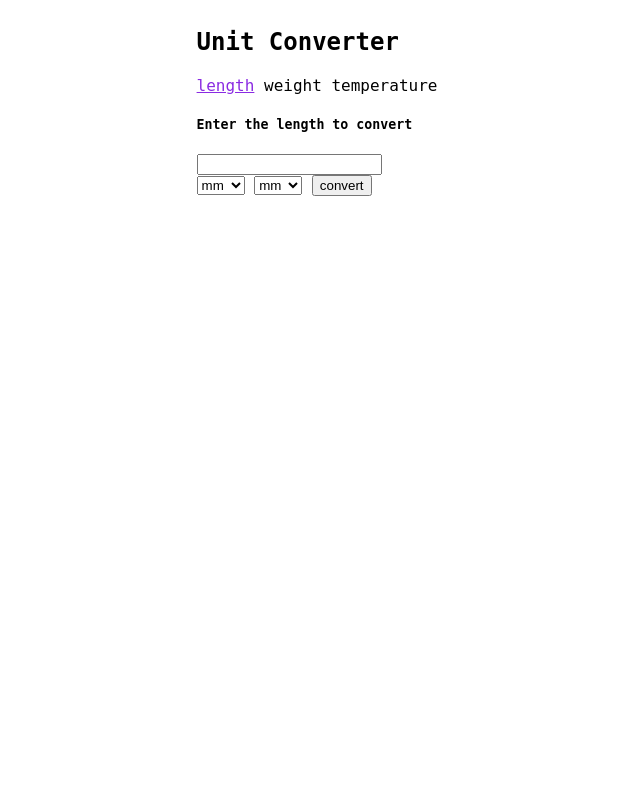
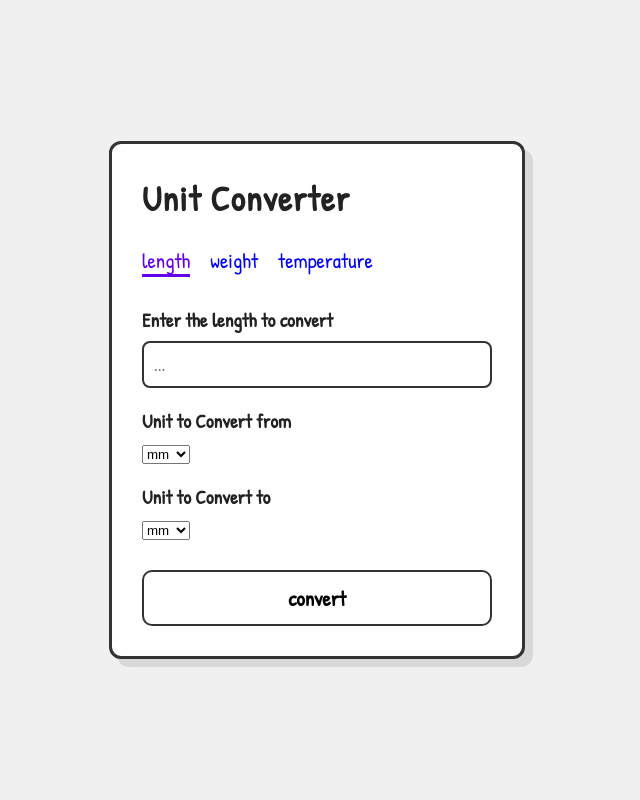
Before and after one commit to kwelle-svg/Unit-Converter, a FastAPI app: page /length/ in a window 1280 px wide. Shown: the whole page, without its empty margins (323-963 px from the left). Run offline with FastAPI, Linux system fonts and the light colour scheme.

Commit message:
third commit

```diff
--- a/app/main.py
+++ b/app/main.py
@@ -21,9 +21,9 @@ async def root(request: Request):
 
 @app.post("/postdata")
 async def number_postdata(number = Form(), convert_to=Form(), convert_from=Form()):
-    return RedirectResponse(url=f"/{convert_length(float(number), convert_to=convert_to, convert_from=convert_from)}", status_code=status.HTTP_303_SEE_OTHER)
+    return RedirectResponse(url=f"/{convert_unit(float(number), convert_to=convert_to, convert_from=convert_from)}", status_code=status.HTTP_303_SEE_OTHER)
 
-def convert_length(numb: int,
+def convert_unit(numb: int,
     convert_from, convert_to) -> str:
     if convert_from in length.length:
         path = "length"
--- a/app/static/style.css
+++ b/app/static/style.css
@@ -1,19 +1,117 @@
-body{
-    font-family: Andale Mono, monospace;
+body {
+    font-family: 'Patrick Hand', cursive;
+    background-color: #f0f0f0;
+    display: flex;
+    justify-content: center;
+    align-items: center;
+    height: 100vh;
+    margin: 0;
+    color: #222;
 }
 
-.container{
+.card {
+    background: white;
+    border: 3px solid #333;
+    border-radius: 12px;
+    padding: 30px;
+    width: 350px;
+    box-shadow: 8px 8px 0px rgba(0,0,0,0.1);
+}
+
+h1 {
+    margin-top: 0;
+    font-size: 2.2rem;
+    letter-spacing: 1px;
+}
+
+.tabs {
+    display: flex;
+    gap: 20px;
+    margin-bottom: 30px;
+    font-size: 1.3rem;
+}
+
+.tab {
+    cursor: pointer;
+    transition: color 0.2s;
+}
+
+.tab.active {
+    color: #6200ee;
+    border-bottom: 3px solid #6200ee;
+}
+
+.form-group {
+    margin-bottom: 20px;
+}
+
+label {
+    display: block;
+    margin-bottom: 8px;
+    font-size: 1.2rem;
+    font-weight: bold;
+}
+
+input {
+    width: 100%;
+    padding: 10px;
+    border: 2px solid #333;
+    border-radius: 8px;
+    box-sizing: border-box;
+    font-family: 'Patrick Hand', cursive;
+    font-size: 1.1rem;
+    outline: none;
+}
+
+input:focus {
+    border-color: #6200ee;
+}
+
+.button {
+    margin-top: 10px;
+    padding: 12px 35px;
+    background: white;
+    border: 2px solid #333;
+    border-radius: 10px;
+    font-family: 'Patrick Hand', cursive;
+    font-size: 1.3rem;
+    font-weight: bold;
+    cursor: pointer;
+    transition: all 0.2s;
+}
+
+.button:hover {
+    background: #f0f0f0;
+    transform: translateY(-2px);
+    box-shadow: 0 4px 0 rgba(0,0,0,0.1);
+}
+
+.button:active {
+    transform: translateY(0);
+}
+
+a{
+    /* color: black; */
+    text-decoration: none;
+}
+
+a:visited{
+    color: rgba(0,0,0,0.1);
+}
+
+h2{
+    text-align: center;
+}
+
+/* .container{
     display: flex;
     justify-content: center;
     align-items: center;
 }
 
-a{
-    color: black;
-    text-decoration: none;
-}
+
 
 .button{
     color: blueviolet;
     text-decoration: underline;
-}
+} */
--- a/app/templates/base.html
+++ b/app/templates/base.html
@@ -1,18 +1,20 @@
 <!DOCTYPE html>
-<html lang="en">
+<html lang="ru">
 <head>
     <meta charset="UTF-8">
     <meta name="viewport" content="width=device-width, initial-scale=1.0">
+    <title>Unit Converter UI</title>
+    <link href="https://fonts.googleapis.com/css2?family=Patrick+Hand&display=swap" rel="stylesheet">
     <link rel="stylesheet" href="{{ url_for('static', path='style.css') }}">
-    <title>Document</title>
 </head>
 <body>
-    <div class="container">
-        <div>
-            <h2>Unit Converter</h2>
-            {% block content %}
-            {% endblock %}
-        </div>
-    </div>
+
+<div class="card">
+    <h1>Unit Converter</h1>
+    {% block content %}
+    {% endblock %}
+
+</div>
+
 </body>
 </html>
--- a/app/templates/index.html
+++ b/app/templates/index.html
@@ -1,24 +1,38 @@
 {% extends 'base.html' %}
 {% block content %}
-    <a href="/length" {% if values[0]=='mm' %}class="button"{% endif %}>length</a>
-    <a href="/weight" {% if values[0]=='mg' %}class="button"{% endif %}>weight</a>
-    <a href="/temperature" {% if values[0]=='Celsius' %}class="button"{% endif %}>temperature</a>
+    <div class="tabs">
+        <a href="/length" {% if values[0]=='mm' %}class="tab active" {% else %}class="tab"{% endif %}>length</a>
+        <a href="/weight" {% if values[0]=='mg' %}class="tab active" {% else %}class="tab"{% endif %}>weight</a>
+        <a href="/temperature" {% if values[0]=='Celsius' %}class="tab active" {% else %}class="tab"{% endif %}>temperature</a>
+    </div>
+
     <form action="/postdata" method="POST">
-        <h5>Enter the {% if values[0]=='mm' %}length{% else %}{% if values[0]=='mg' %}weight{% else %}{% if values[0]=='Celsius' %}temperature{% endif %}{% endif %}{% endif %} to convert</h5>
-        <input type="text" name="number"><br>
+    <div class="form-group">
+        <label>Enter the {% if values[0]=='mm' %}length{% else %}{% if values[0]=='mg' %}weight{% else %}{% if values[0]=='Celsius' %}temperature{% endif %}{% endif %}{% endif %} to convert</label>
+        <input type="text" name="number" placeholder="...">
+    </div>
+
+    <div class="form-group">
+        <label>Unit to Convert from</label>
         <select name="convert_from">
             {% for value in values %}
                 <option value="{{ value }}">{{ value }}</option>
             {% endfor %}
         </select>
+    </div>
+
+    <div class="form-group">
+        <label>Unit to Convert to</label>
         <select name="convert_to">
             {% for value in values %}
                 <option value="{{ value }}">{{ value }}</option>
             {% endfor %}
         </select>
-        <input type="submit" value="convert"><br>
+    </div>
+
+    <input class="button" type="submit" value="convert"><br>
     </form>
     {% if final_number %}
-    <h5>{{ final_number }}</h5>
+    <h2>{{ final_number }}</h2>
     {% endif %}
 {% endblock %}
--- a/req.txt
+++ b/req.txt
@@ -1,3 +1,5 @@
 fastapi
 uvicorn
 jinja2
+pytest
+httpx
```
Also changed, not shown: test_converter.py (added, +13 -0 lines), README.md (added), images/screenshot.png (added).
